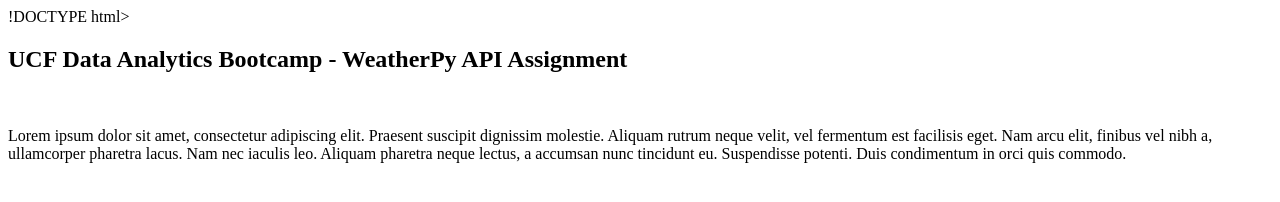
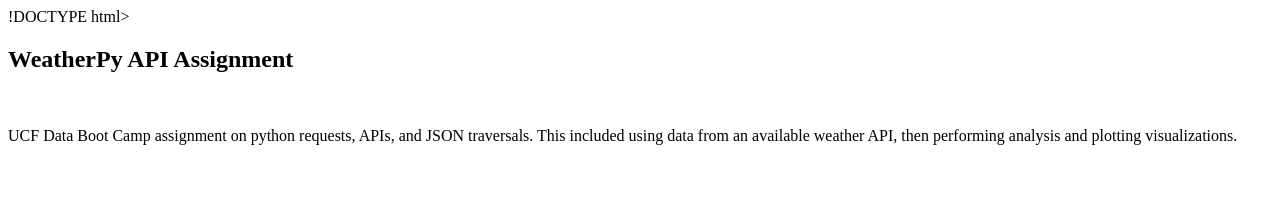
Before and after one commit to ericaleon/WeatherPy_APIs, a plain HTML site: page index.html in a window 1280 px wide. Drawn offline with Linux system fonts and the light colour scheme.

Commit message:
Update index

```diff
--- a/index.html
+++ b/index.html
@@ -5,12 +5,10 @@
   <title>WeatherPy API Assignment</title>
 </head>
 <body>
-  <h2>UCF Data Analytics Bootcamp - WeatherPy API Assignment</h2>
+  <h2>WeatherPy API Assignment</h2>
   <br>
-  <p>Lorem ipsum dolor sit amet, consectetur adipiscing elit. Praesent suscipit dignissim molestie.
-     Aliquam rutrum neque velit, vel fermentum est facilisis eget. Nam arcu elit, finibus vel nibh a,
-     ullamcorper pharetra lacus. Nam nec iaculis leo. Aliquam pharetra neque lectus, a accumsan nunc
-     tincidunt eu. Suspendisse potenti. Duis condimentum in orci quis commodo.</p>
+  <p>UCF Data Boot Camp assignment on python requests, APIs, and JSON traversals. This included using data from an available
+    weather API, then performing analysis and plotting visualizations.</p>
   <br>
 
 </body>
```
